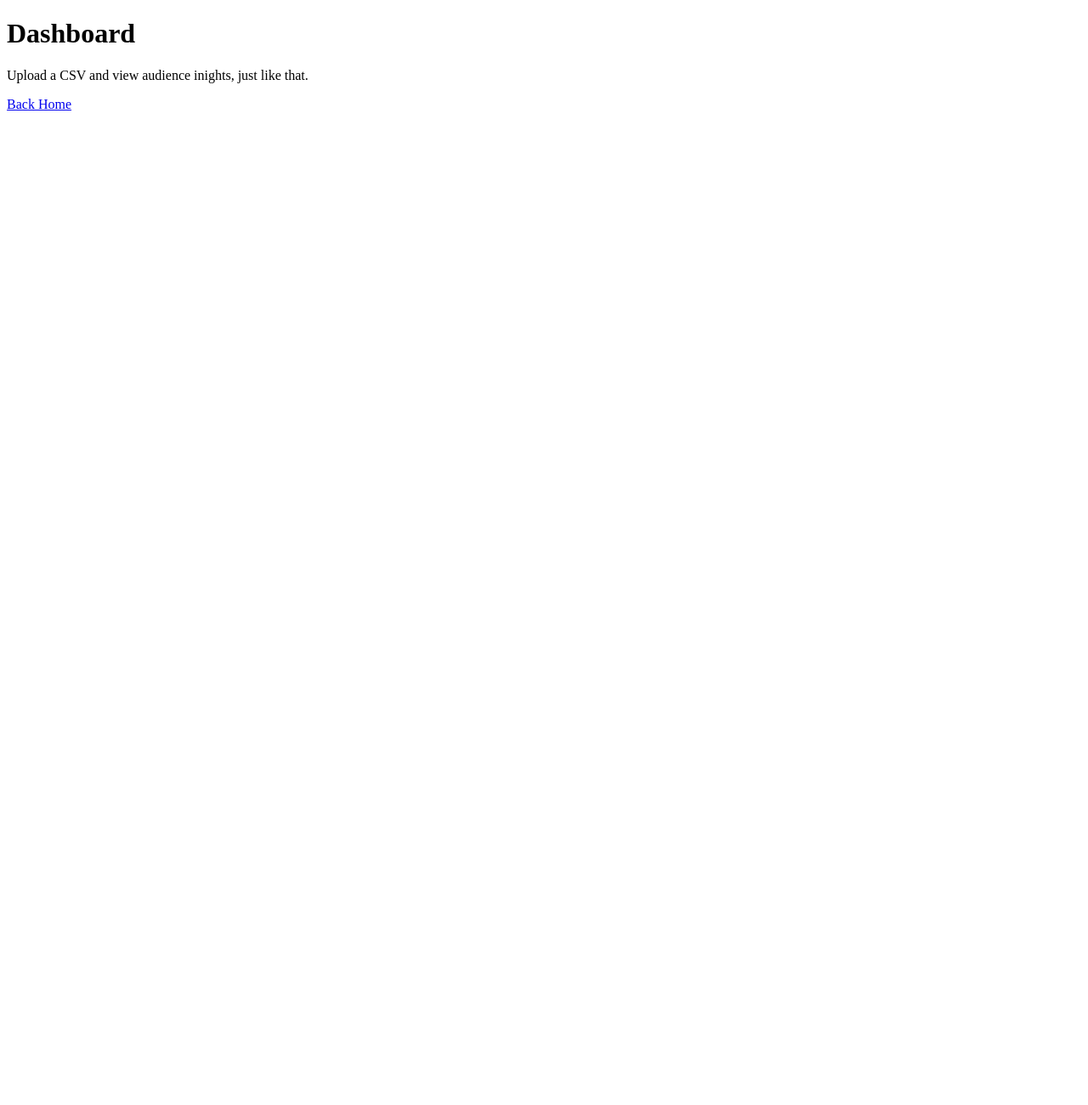
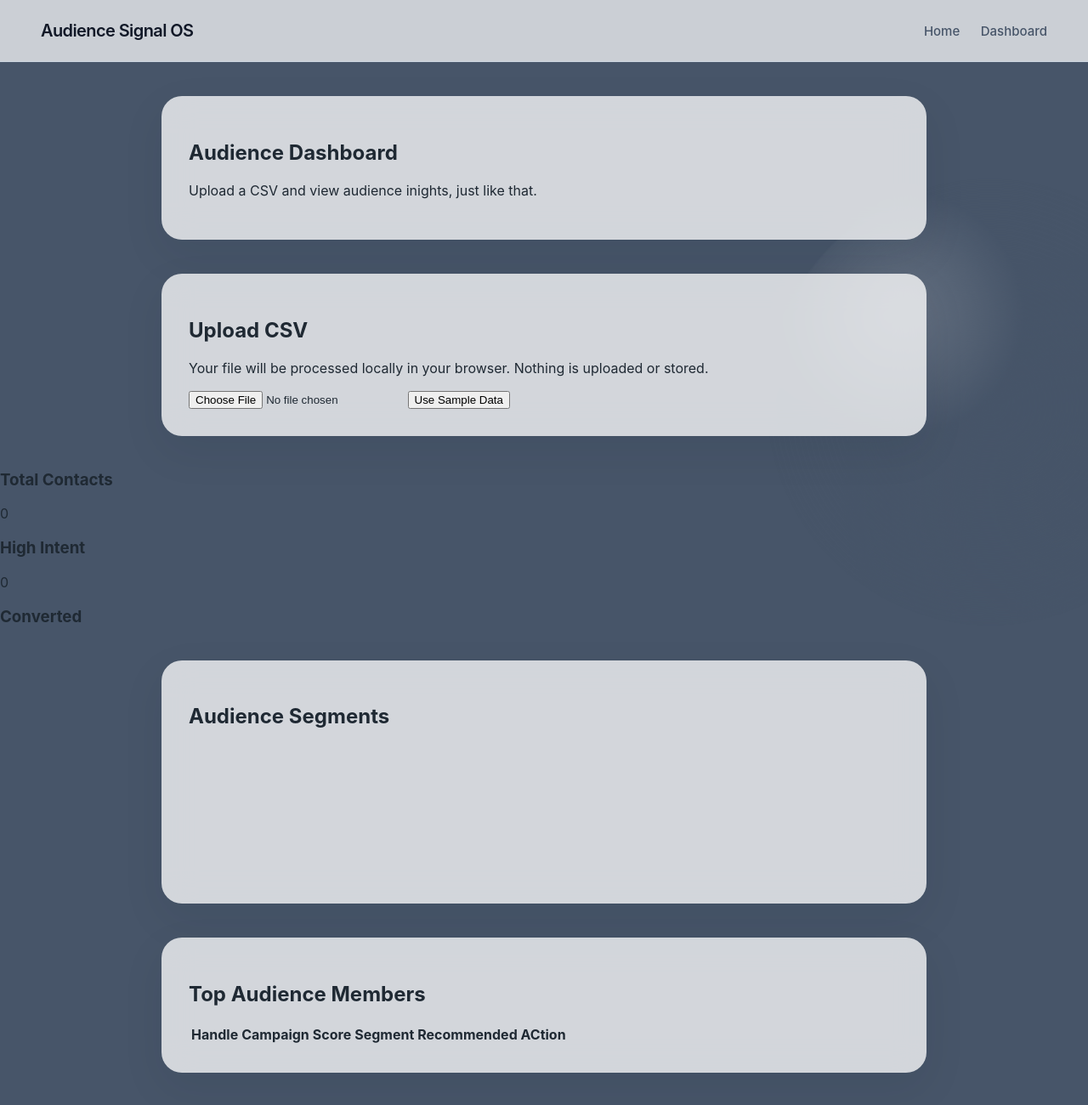
Before and after one commit to tvnushri/audience-signal-os, a plain HTML site: page dashboard.html in a window 1280 px wide. Shown: the whole page at 85% size. Before the commit the page ends 800 px from the top, so only its background shows below. Drawn offline with nearby package versions, Linux system fonts and the light colour scheme.

Commit message:
Update dashboard.html

```diff
--- a/dashboard.html
+++ b/dashboard.html
@@ -4,11 +4,84 @@
     <meta charset="UTF-8" />
     <meta name="viewport" content="width=device-width, initial-scale=1.0" />
     <title>Dashboard | Audience Signal OS</title>
+    <link rel="stylesheet" href="css/style.css" />
   </head>
+
   <body>
-    <h1>Dashboard</h1>
-    <p>Upload a CSV and view audience inights, just like that.</p>
+    <nav>
+      <h1>Audience Signal OS</h1>
 
-    <a href="index.html">Back Home</a>
+      <div>
+        <a href="index.html">Home</a>
+        <a href="dashboard.html">Dashboard</a>
+      </div>
+    </nav>
+
+    <main>
+      <section class="card">
+        <h2>Audience Dashboard</h2>
+        <p>
+          Upload a CSV and view audience inights, just like that.
+        </p>
+      </section>
+
+      <section class="card">
+        <h2>Upload CSV</h2>
+        <p>
+          Your file will be processed locally in your browser. Nothing is uploaded or stored.
+        </p>
+
+        <input type="file" id="csvFile" accept=".csv" />
+
+        <button id="loadSample">Use Sample Data</button>
+      </section>
+
+      <section class="metrics">
+        <div class="metric-card">
+          <h3>Total Contacts</h3>
+          <p id="totalContacts">0</p>
+        </div>
+
+        <div class="metric-card">
+          <h3>High Intent</h3>
+          <p id="highIntent">0</p>
+        </div>
+
+        <div class="metric-card">
+          <h3>Converted</h3>
+        </div>
+      </section>
+
+      <section class="card">
+        <h2>Audience Segments</h2>
+        <canvas id="segmentChart"></canvas>
+      </section>
+
+      <section class="card">
+        <h2>Top Audience Members</h2>
+
+        <table>
+          <thead>
+            <tr>
+              <th>Handle</th>
+              <th>Campaign</th>
+              <th>Score</th>
+              <th>Segment</th>
+              <th>Recommended ACtion</th>
+            </tr>
+          </thead>
+
+          <tbody id="audienceTable"></tbody>
+        </table>
+    </main>
+
+    <script src="https://cdn.jsdelivr.net/npm/papaparse@5.4.1/papaparse.min.js"></script>
+
+    <script src="https://cdn.jsdelivr.net/npm/chart.js"></script>
+
+    <!-- My own JavaScript files. Will create these later. -->
+  <script src="js/scoring.js"></script>
+  <script src="js/charts.js"></script>
+  <script src="js/app.js"></script>
   </body>
 </html>
```
